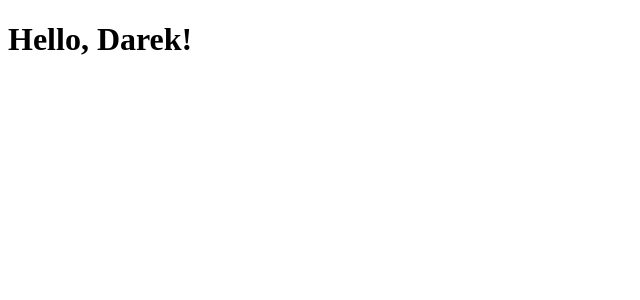
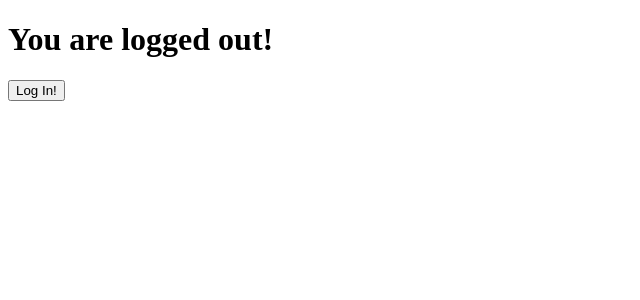
Before and after one commit to djd6621/my-notes, a React (Create React App) app: page / in a window 1280 px wide. Shown: the top 300 px of the page, without its empty margins (0-640 px from the left). Built offline with nearby package versions, Linux system fonts and the light colour scheme.

Commit message:
Button Code

```diff
--- a/src/App.js
+++ b/src/App.js
@@ -1,9 +1,32 @@
-import React from 'react';
+import React, {Component} from 'react';
 
-function App() {
-  return (
-      <div><h1>Hello, Darek!</h1></div>
-  );
+class App extends Component {
+  constructor(props) {
+    super(props);
+    this.state = {
+      isLoggedIn: false
+    };
+    this.handleClick = this.handleClick.bind(this);
+  }
+
+  handleClick() {
+    this.setState(prevState => {
+      return {
+        isLoggedIn: prevState.isLoggedIn ? false : true
+      }
+    })
+  }
+
+  render() {
+    return (
+        <div>
+          <h1>{this.state.isLoggedIn ? "You are logged in!" : "You are logged out!"}</h1>
+          <button type="button" onClick={this.handleClick}>{this.state.isLoggedIn ? "Log Out!" : "Log In!"} </button>
+        </div>
+    )
+
+  }
+
 }
 
 export default App;
```
